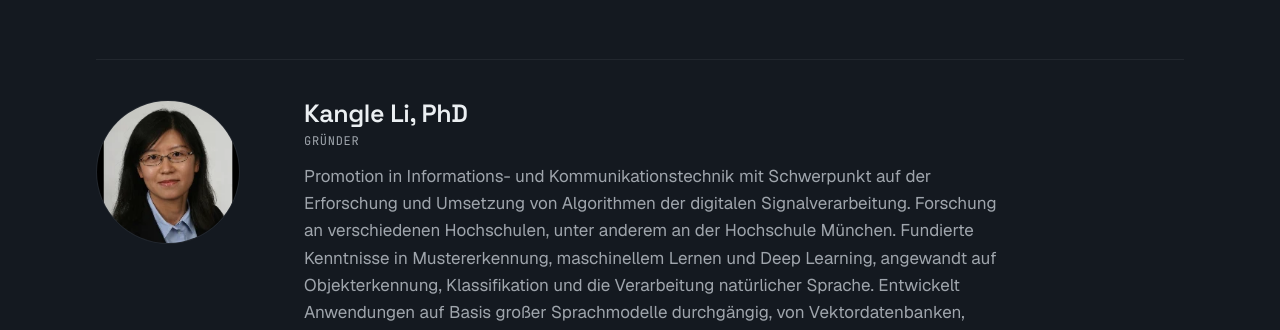
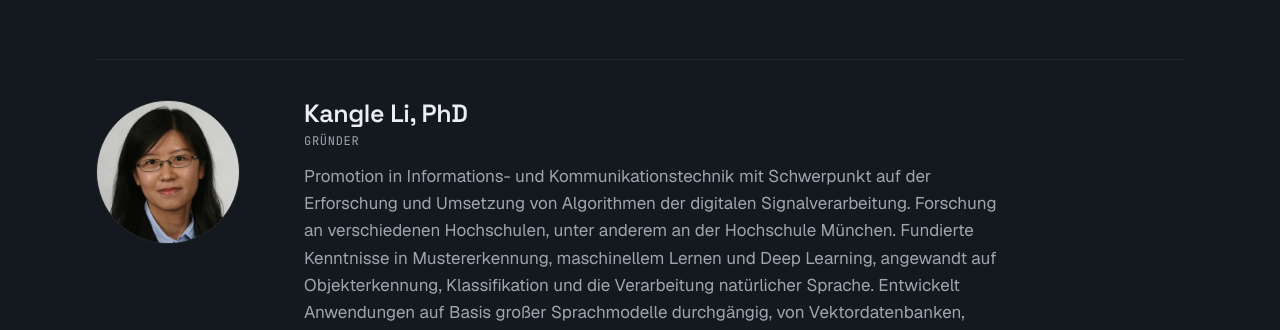
Before and after one commit to location-science/location-science.github.io, a Jekyll site: the page built from index.html, in a window 1280 px wide. Shown: the part 3947-4277 px from the top of the page. Built offline with Jekyll 4.4.1, drawn with Linux system fonts in a browser that asks for light colours.

Commit message:
Team: Kangle Li photo in full resolution, square crop for the round frame (400 px)
Co-Authored-By: Claude Opus 5.5 <noreply@anthropic.com>

```diff
--- a/_includes/portrait-kangle-li.de.html
+++ b/_includes/portrait-kangle-li.de.html
@@ -1,8 +1,8 @@
 <div class="portrait">
   <div class="portrait__photo">
     <picture>
-      <source srcset="/assets/images/kangle-li-192.webp" type="image/webp">
-      <img src="/assets/images/kangle-li-192.jpg" alt="" width="192" height="192" loading="lazy" decoding="async">
+      <source srcset="/assets/images/kangle-li-400.webp" type="image/webp">
+      <img src="/assets/images/kangle-li-400.jpg" alt="" width="400" height="400" loading="lazy" decoding="async">
     </picture>
   </div>
   <div>
--- a/_includes/portrait-kangle-li.en.html
+++ b/_includes/portrait-kangle-li.en.html
@@ -1,8 +1,8 @@
 <div class="portrait">
   <div class="portrait__photo">
     <picture>
-      <source srcset="/assets/images/kangle-li-192.webp" type="image/webp">
-      <img src="/assets/images/kangle-li-192.jpg" alt="" width="192" height="192" loading="lazy" decoding="async">
+      <source srcset="/assets/images/kangle-li-400.webp" type="image/webp">
+      <img src="/assets/images/kangle-li-400.jpg" alt="" width="400" height="400" loading="lazy" decoding="async">
     </picture>
   </div>
   <div>
```
Also changed, not shown: assets/images/kangle-li-192.jpg (deleted), assets/images/kangle-li-192.webp (deleted), assets/images/kangle-li-400.jpg (added), assets/images/kangle-li-400.webp (added).
